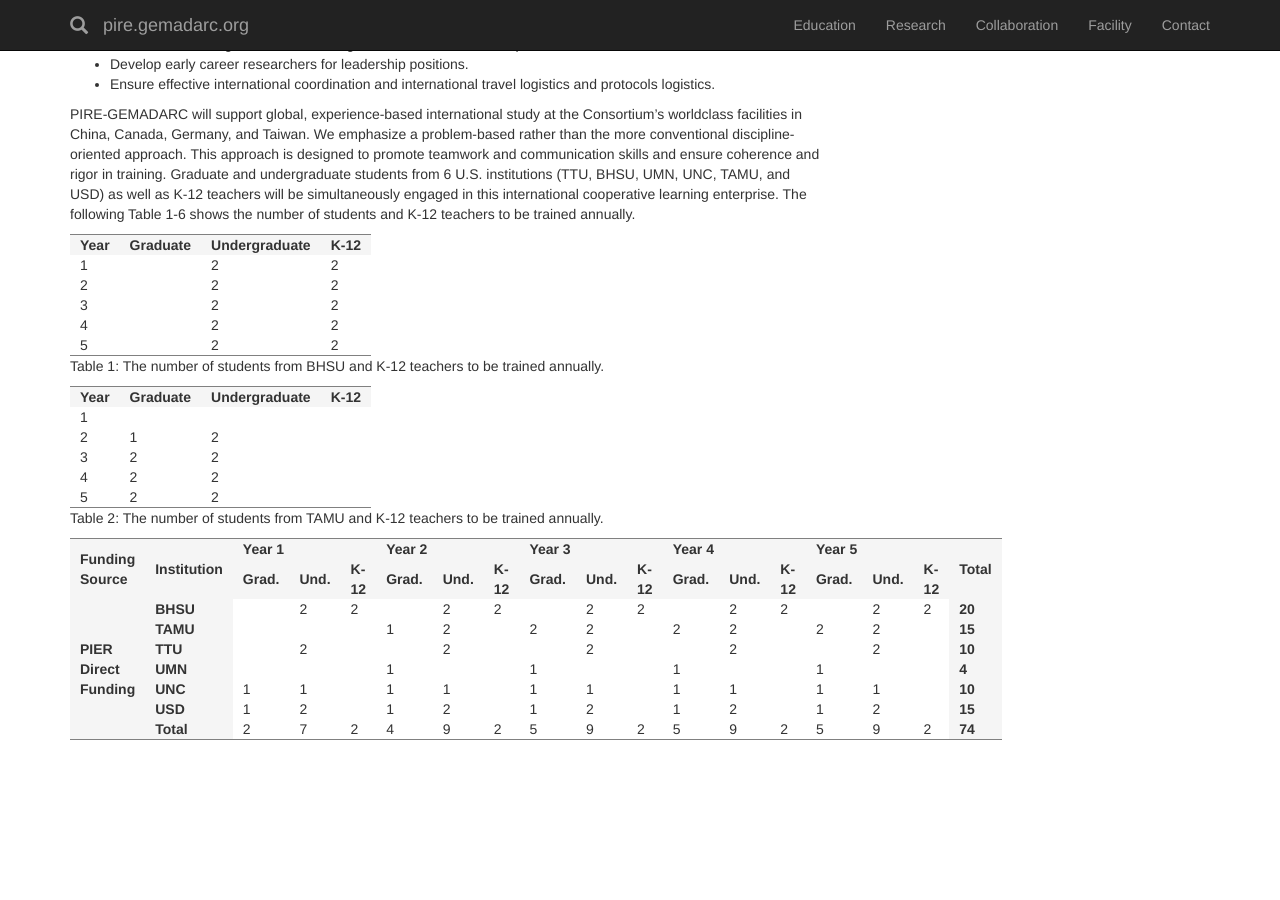
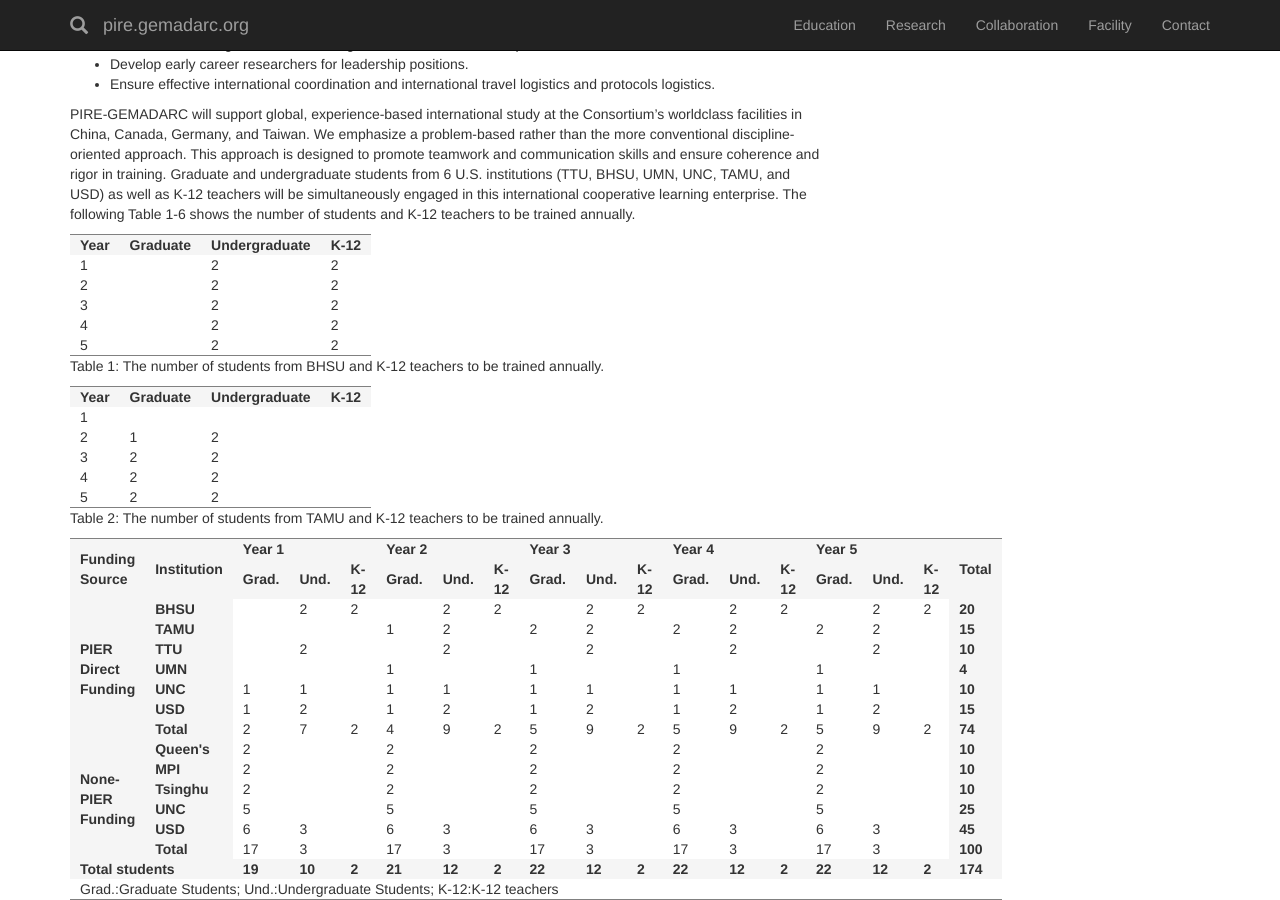
Before and after one commit to gemadarc/gemadarc.github.io, a Jekyll site: the page built from edu.md, in a window 1280 px wide and 900 px high, scrolled down 516 px. Built offline with Jekyll 4.4.1, drawn with Linux system fonts in a browser that asks for light colours; nearby versions of some CDN libraries; our own code applies the rules of GitHub Pages for plain Markdown files; before the commit the page ends 1256 px from its top, so only the background shows below that.

Commit message:
Update edu.md

```diff
--- a/edu.md
+++ b/edu.md
@@ -228,4 +228,149 @@ Table 2: The number of students from TAMU and K-12 teachers to be trained annual
 <th> 74 </th>
 </tr>
 
+<tr>
+<th rowspan="6"> None-PIER Funding </th>
+<th> Queen's </th>
+<td> 2 </td>
+<td></td>
+<td></td>
+<td> 2 </td>
+<td></td>
+<td></td>
+<td> 2 </td>
+<td></td>
+<td></td>
+<td> 2 </td>
+<td></td>
+<td></td>
+<td> 2 </td>
+<td></td>
+<td></td>
+<th> 10 </th>
+</tr>
+
+<tr>
+<th> MPI </th>
+<td> 2 </td>
+<td></td>
+<td></td>
+<td> 2 </td>
+<td></td>
+<td></td>
+<td> 2 </td>
+<td></td>
+<td></td>
+<td> 2 </td>
+<td></td>
+<td></td>
+<td> 2 </td>
+<td></td>
+<td></td>
+<th> 10 </th>
+</tr>
+
+<tr>
+<th> Tsinghu </th>
+<td> 2 </td>
+<td></td>
+<td></td>
+<td> 2 </td>
+<td></td>
+<td></td>
+<td> 2 </td>
+<td></td>
+<td></td>
+<td> 2 </td>
+<td></td>
+<td></td>
+<td> 2 </td>
+<td></td>
+<td></td>
+<th> 10 </th>
+</tr>
+
+<tr>
+<th> UNC </th>
+<td> 5 </td>
+<td></td>
+<td></td>
+<td> 5 </td>
+<td></td>
+<td></td>
+<td> 5 </td>
+<td></td>
+<td></td>
+<td> 5 </td>
+<td></td>
+<td></td>
+<td> 5 </td>
+<td></td>
+<td></td>
+<th> 25 </th>
+</tr>
+
+<tr>
+<th> USD </th>
+<td> 6 </td>
+<td> 3 </td>
+<td></td>
+<td> 6 </td>
+<td> 3 </td>
+<td></td>
+<td> 6 </td>
+<td> 3 </td>
+<td></td>
+<td> 6 </td>
+<td> 3 </td>
+<td></td>
+<td> 6 </td>
+<td> 3 </td>
+<td></td>
+<th> 45 </th>
+</tr>
+
+<tr>
+<th> Total </th>
+<td> 17 </td>
+<td> 3 </td>
+<td></td>
+<td> 17 </td>
+<td> 3 </td>
+<td></td>
+<td> 17 </td>
+<td> 3 </td>
+<td></td>
+<td> 17 </td>
+<td> 3 </td>
+<td></td>
+<td> 17 </td>
+<td> 3 </td>
+<td></td>
+<th> 100 </th>
+</tr>
+
+<tr>
+<th colspan="2"> Total students </th>
+<th> 19 </th>
+<th> 10 </th>
+<th> 2 </th>
+<th> 21 </th>
+<th> 12 </th>
+<th> 2 </th>
+<th> 22 </th>
+<th> 12 </th>
+<th> 2 </th>
+<th> 22 </th>
+<th> 12 </th>
+<th> 2 </th>
+<th> 22 </th>
+<th> 12 </th>
+<th> 2 </th>
+<th> 174 </th>
+</tr>
+
+<tr>
+<td colspan="18"> Grad.:Graduate Students; Und.:Undergraduate Students; K-12:K-12 teachers</td>
+</tr>
+
 </table>
```
